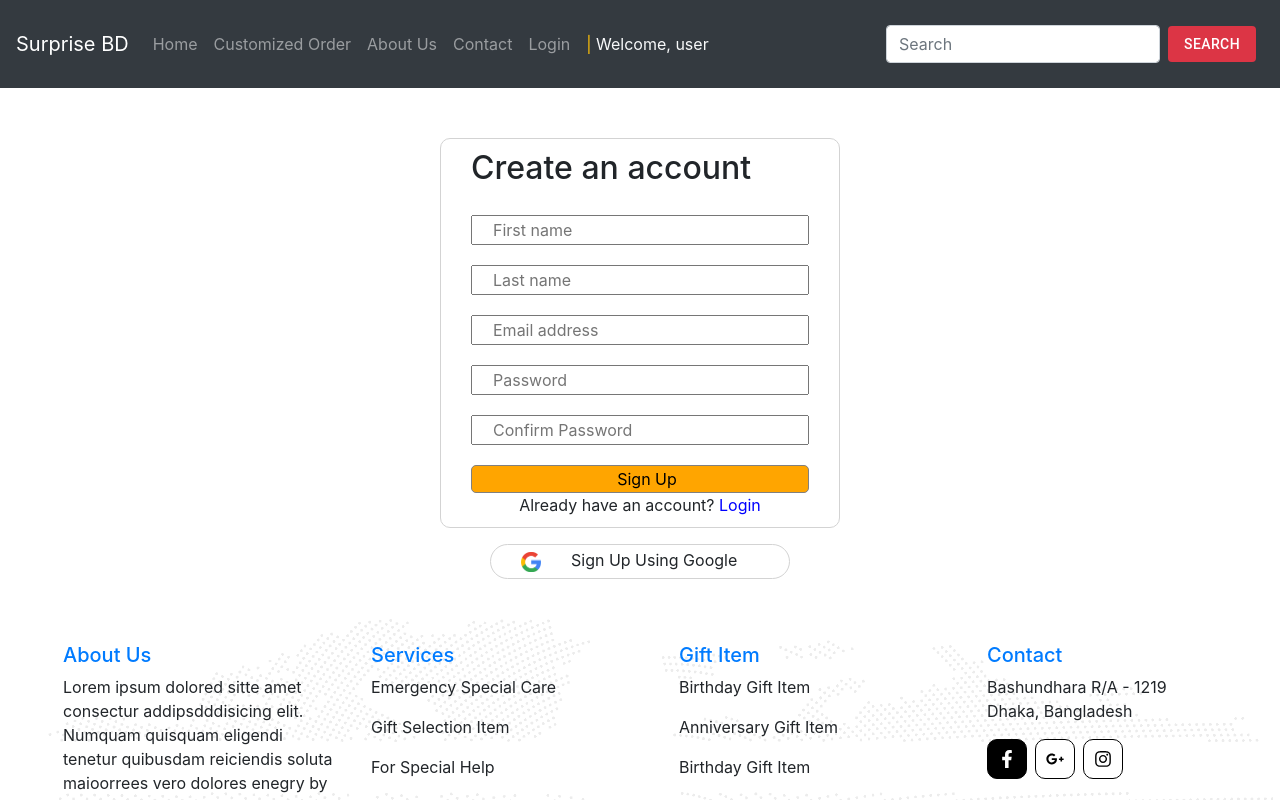
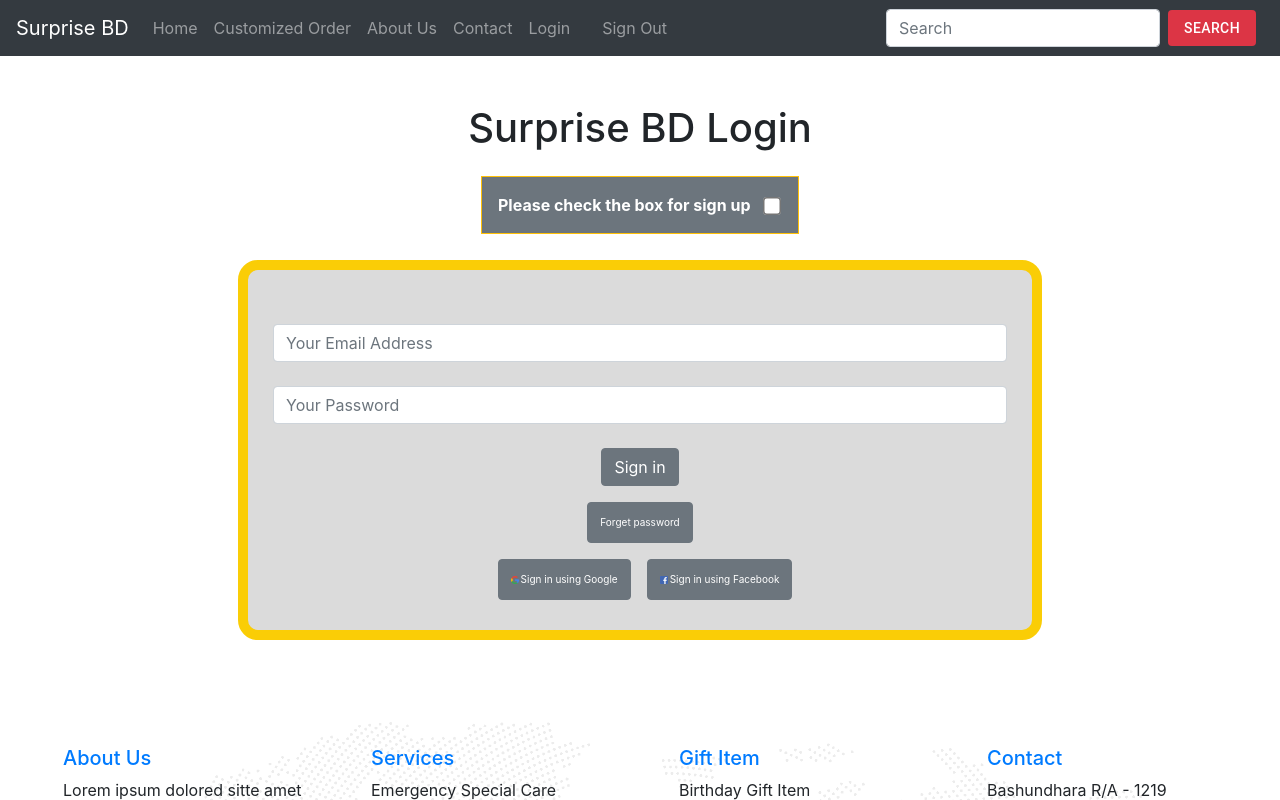
Before and after one commit to MdTaufiqurRahman/CSE499-Group05-SurpriseBD_Client, a React (Create React App) app: page /login in a window 1280 px wide. Shown: the top 800 px of the page. Built offline with nearby package versions, Linux system fonts and the light colour scheme.

Commit message:
Private route system added in between login and shipment page, complete redesign the login page, few changes in header and newly shipment page created.

```diff
--- a/src/App.js
+++ b/src/App.js
@@ -1,10 +1,5 @@
 import "./App.css";
-import {
-  BrowserRouter as Router,
-  Switch,
-  Route,
-  Link
-} from "react-router-dom";
+import { BrowserRouter as Router, Switch, Route, Link } from "react-router-dom";
 import Header from "./Component/Header/Header";
 import Home from "./Component/Home/Home";
 import Login from "./Component/Login/Login";
@@ -16,15 +11,16 @@ import CustomizeOrder from "./Component/CustomizeOrder/CustomizeOrder";
 import Shop from "./Component/Shop/Shop";
 import ProductDetail from "./Component/ProductDetail/ProductDetail";
 import Review from "./Component/Review/Review";
+import PrivateRoute from "./Component/PrivateRoute/PrivateRoute";
+import Shipment from "./Component/Shipment/Shipment";
 
 export const UserContext = createContext();
 
 function App() {
-  const [loggedIn, setLoggedIn] = useState({});
-  const [name, setName] = useState("user");
+  const [loggedInUser, setLoggedInUser] = useState({})
 
   return (
-    <UserContext.Provider value={[loggedIn, setLoggedIn, name, setName]}>
+    <UserContext.Provider value ={[loggedInUser, setLoggedInUser]}>
       <Router>
         <Header></Header>
         <Switch>
@@ -49,6 +45,9 @@ function App() {
           <Route path="/customized">
             <CustomizeOrder></CustomizeOrder>
           </Route>
+          <PrivateRoute path="/shipment">
+            <Shipment></Shipment>
+          </PrivateRoute>
           <Route path="/product/:productKey">
             <ProductDetail></ProductDetail>
           </Route>
--- a/src/Component/Header/Header.js
+++ b/src/Component/Header/Header.js
@@ -1,49 +1,37 @@
 import React, { useContext } from "react";
-import { Button } from '@material-ui/core';
-import { Link } from 'react-router-dom';
+import { Button } from "@material-ui/core";
+import { Link } from "react-router-dom";
 import { UserContext } from "../../App";
-import './Header.css';
+import "./Header.css";
 import { Form, FormControl, Nav, Navbar } from "react-bootstrap";
 
 const Header = () => {
-    const [loggedIn, setLoggedIn, name, setName] = useContext(UserContext);
+  const [loggedInUser, setLoggedInUser] = useContext(UserContext);
 
   return (
-
     <div>
       <Navbar bg="dark" variant="dark">
+        <Nav className="mr-auto mt-auto">
         <Navbar.Brand href="/home">Surprise BD</Navbar.Brand>
-    <Nav className="mr-auto mt-3">
           <Nav.Link href="/home">Home</Nav.Link>
           <Nav.Link href="/customized">Customized Order</Nav.Link>
           <Nav.Link href="/about">About Us</Nav.Link>
           <Nav.Link href="/contact">Contact</Nav.Link>
           <Nav.Link href="/login">Login</Nav.Link>
-      <Nav.Link> {
-                    loggedIn?
-                        <p className="text-light" >
-                            <span className="text-warning"> | </span> Welcome, {name}
-                        </p>
-                    : <>
-                        <Link style={{textDecoration:"none", color:"white"}} to="/login">
-                            <Button size="small" style={{background:"red", color:"orange"}}>
-                                Login
-                            </Button>
-                        </Link>
-                    </>
-                } </Nav.Link>
-
+          <Nav.Link variant="danger" >{loggedInUser.email}</Nav.Link>
+          <Nav.Link onClick={() => setLoggedInUser({})}>Sign Out</Nav.Link>
         </Nav>
         <Form inline>
           <FormControl type="text" placeholder="Search" className="mr-sm-2" />
-      <Button variant="outline-info" className="mr-sm-2 bg-danger text-white">Search</Button>
+          <Button
+            variant="outline-info"
+            className="mr-sm-2 bg-danger text-white"
+          >
+            Search
+          </Button>
         </Form>
       </Navbar>
     </div>
-
-
-
-
   );
 };
 
--- a/src/Component/Login/Login.css
+++ b/src/Component/Login/Login.css
@@ -1,22 +1,25 @@
-.auth-form-group{
-    min-width: 200px;
-    width:400px;
-    margin:auto;
-    margin-top:50px;
-    border:1px solid lightgray;
-    padding:10px 30px;
-    border-radius:10px;
+.login-form {
+    border: 10px solid rgb(250, 205, 6);
+    margin: 10px 120px;
+    padding: 30px 10px;
+    border-radius: 20px;
+    background-color: rgb(219, 219, 219);
+}
+
+.login-form  Button{
+    size: 5px;
+    padding: 12px;
+    font-size:10px;
     text-align:center;
 }
-.auth-provider-section{
-display:flex;
-align-items:center;
-border:1px solid lightgray;
-border-radius:30px;
-padding:2px 20px;
- margin:0 0 5px 0;
-height:35px;
+
+.login-form  Button img{
+    width: 10px;
+    height: inherit;
+    padding-right: 2px;
 }
-.auth-form-group input{
-    padding-left:20px
+.checkbox{
+    zoom: 1.5;
+    vertical-align: middle;
+    position: relative;
 }
--- a/src/Component/Login/Login.js
+++ b/src/Component/Login/Login.js
@@ -1,252 +1,201 @@
-import firebase from "firebase/app";
-import "firebase/auth";
-import firebaseConfig from './firebase.config';
-import React from 'react';
-import { FormGroup } from '@material-ui/core';
-import { useContext, useState } from 'react';
-import { UserContext } from '../../App';
-import { useHistory, useLocation } from 'react-router-dom';
-import './Login.css';
-import google from '../../images/icons/google.png';
+import { useContext, useState } from "react";
+import { UserContext } from "../../App";
+import { useHistory, useLocation } from "react-router";
+import {
+  createUserWithEmailAndPassword,
+  handleFbSignIn,
+  handleGoogleSignIn,
+  handleSignOut,
+  initializeLoginFramework,
+  resetPassword,
+  signInWithEmailAndPassword,
+} from "./LoginManager";
+import { Button } from "react-bootstrap";
+import "./Login.css";
+import googleimg from "../../images/icons/google.png";
+import fbimg from "../../images/icons/fb.png";
 
+function Login() {
+    const [newUser, setNewUSer] = useState(false);
+    const [user, setUser] = useState({
+      isSignedIn: false,
+      name: "",
+      email: "",
+      password: "",
+      photo: "",
+      error: "",
+      success: false,
+    });
 
-if (firebase.apps.length === 0) {
-    firebase.initializeApp(firebaseConfig);
-  }
-const Login = () => {
-    const [loggedIn, setLoggedIn,name, setName]=useContext(UserContext);
+    initializeLoginFramework();
+    const [loggedInUser, setLoggedInUser] = useContext(UserContext);
+    const history = useHistory();
+    const location = useLocation();
+    const { from } = location.state || { from: { pathname: "/" } };
 
-        const [confirmationError, setConfirmationError]=useState(false)
-        const [isSignedUp, setisSignedUp]=useState(false)
-        const [submiter, setSubmiter]=useState("")
-        const [user, setUser]=useState({})
-        const location=useLocation().location?.pathname
-        const history=useHistory()
-        const [verified, setVerified]=useState("null")
-        const [verifyMessage, setVerifyMessage]=useState(false)
+    const googleSignIn = () => {
+      handleGoogleSignIn().then((res) => {
+        setUser(res);
+        setLoggedInUser(res);
+        history.replace(from);
+      });
+    };
 
+    const fbSignIn = () => {
+      handleFbSignIn().then((res) => {
+        setUser(res);
+        setLoggedInUser(res);
+        history.replace(from);
+      });
+    };
 
-        const formHandler=(event)=>{
+    const signOut = () => {
+      handleSignOut().then((res) => {
+        setUser(res);
+        setLoggedInUser(res);
+      });
+    };
 
-            event.preventDefault()
-    //Signup with email and password
-                if(submiter === "signup") {
-                    user.password===user.confirmationPassword ?
-                    firebase.auth().createUserWithEmailAndPassword(user.email,user.password)
-                    .then(res=>{
-                        setConfirmationError(false)
-                        setUser({...user, signupError:""})
-                        setisSignedUp(true)
-                        setVerifyMessage(true)
-                        const currentUser = firebase.auth().currentUser;
-                        currentUser.updateProfile({
-                        displayName: `${user.fname} ${user.lname}`
-                        })
-                        currentUser.sendEmailVerification()
+    const handleBlur = (e) => {
+      let isFormValid = true;
+      if (e.target.name === "email") {
+        isFormValid = /\S+@\S+\.\S+/.test(e.target.value);
+      }
+      if (e.target.name === "password") {
+        const isPasswordsValid = e.target.value.length > 6;
+        const passwordHasNumber = /\d{1}/.test(e.target.value);
+        isFormValid = isPasswordsValid && passwordHasNumber;
+      }
+      if (isFormValid) {
+        /// [...cart, newItem]
+        const newUserInfo = { ...user };
+        newUserInfo[e.target.name] = e.target.value;
+        setUser(newUserInfo);
+      }
+    };
 
-                    })
-                    .catch(err=>{
-                        setUser({...user, signupError:err.message})
-                    })
-                    : setConfirmationError(true)
-                }
+    const handleSubmit = (e) => {
+      //console.log(user.email, user.password);
+      if (newUser && user.email && user.password) {
+        createUserWithEmailAndPassword(user.name, user.email, user.password).then(
+          (res) => {
+            setUser(res);
+            setLoggedInUser(res);
+            history.replace(from);
+          }
+        );
+      }
 
+      if (!newUser && user.email && user.password) {
+        signInWithEmailAndPassword(user.email, user.password).then((res) => {
+          setUser(res);
+          setLoggedInUser(res);
+          history.replace(from);
+        });
+      }
 
-    // Sign in with email and password
+      e.preventDefault();
+    };
 
+  return (
+    <div className="container p-5" style={{ textAlign: "center", padding:"5px" }}>
+      <h1>Surprise BD Login</h1>
 
-            if(submiter === "signin"){
-                setVerifyMessage(false)
-                setUser({...user, signinError:""})
-                        firebase.auth().signInWithEmailAndPassword(user.email,user.password)
-                        .then(res=>{
-                            const currentUser = firebase.auth().currentUser;
-                            setName(currentUser.displayName)
-                            if(currentUser.emailVerified){
-                                setLoggedIn(true)
-                                history.replace(location || "/" )
-                            }else{
-                                currentUser.sendEmailVerification()
-                                setVerified("false")
-                            }
+      <label
+        htmlFor="newUser"
+        className="text-white font-weight-bold m-3 p-3 border border-warning bg-secondary"
+      >
+        Please check the box for sign up
+        <input
+        type="checkbox"
+        className="checkbox ml-2"
+        onChange={() => setNewUSer(!newUser)}
+        name="newUser"
+      />
+      </label>
+      <form className="login-form" onClick={handleSubmit}>
+        <div class="form-group container">
+          {newUser && (
+            <input
+              type="text"
+              name="name"
+              onBlur={handleBlur}
+              class="form-control"
+              placeholder="Your Name"
+              required
+            />
+          )}
+          <br />
+          <input
+            type="text"
+            name="email"
+            onBlur={handleBlur}
+            class="form-control"
+            placeholder="Your Email Address"
+            required
+          />
+          <br />
+          <input
+            type="password"
+            name="password"
+            onBlur={handleBlur}
+            class="form-control"
+            placeholder="Your Password"
+            required
+          />
+          <br />
+          <input
+            type="submit"
+            class="btn btn-secondary"
+            value={newUser ? "Sign Up" : "Sign in"}
+          />
+        </div>
 
-                        })
-                        .catch(err=>{
-                            setUser({...user, signinError:err.message})
-                        })
+        <Button variant="secondary" onClick={() => resetPassword(user.email)}>
+          Forget password
+        </Button>
+        <p style={{ color: "red" }}>{user.error}</p>
+        {user.success && (
+          <p style={{ color: "green" }}>
+            User {newUser ? "created" : "Logged in"} successfully
+          </p>
+        )}
+        <div className=" d-flex justify-content-sm-center row-1">
+          <div className="cl-6 mr-3">
+          {user.isSignedIn ? (
+            <Button variant="secondary" onClick={signOut}>
+              Sign out
+            </Button>
+          ) : (
+            <Button
+              variant="secondary"
+              style={{ marginLeft: "10px" }}
+              onClick={googleSignIn}
+            >
+              <img src={googleimg} alt=""></img>
+              Sign in using Google
+            </Button>
+          )}
+          </div>
 
-                 }
-        }
+          <div className="cl-6 ">
+          <Button variant="secondary" onClick={fbSignIn}>
+            <img src={fbimg} alt=""></img>
+            Sign in using Facebook
+          </Button>
+          </div>
+        </div>
+      </form>
 
-
-    // Google sign in handle
-        const googleSigninHandler =()=>{
-            const provider = new firebase.auth.GoogleAuthProvider();
-            firebase.auth().signInWithPopup(provider)
-            .then(res=>{
-                const currentUser = firebase.auth().currentUser;
-                setName(currentUser.displayName)
-                setLoggedIn(true)
-                history.replace(location || '/')
-            })
-            .catch(err=>{
-                setUser({...user, signinError:err.message})
-            })
-        }
-
-
-    //signup and login toogler button
-        const loginToggleHandler=()=>{
-            setisSignedUp(true)
-            setConfirmationError(false)
-            setUser({...user, signupError:""})
-        }
-
-        const signupToggleHandler=()=>{
-            setisSignedUp(false)
-            setUser({...user, signinError:""})
-        }
-
-        //Password reset
-        const sendVerification=(email)=>{
-            firebase.auth().sendPasswordResetEmail(email)
-        }
-    return (
+      {user.isSignedIn && (
         <div>
-              <form onSubmit={formHandler}
-        className="form-group auth-form-group">
-
-            {
-                    verifyMessage &&
-                        <h5 style={{
-                            textAlign:"center",
-                            width:"200px",
-                            margin:"auto",
-                            padding:"7px",
-                            borderRadius:"30px",
-                            background:"#268b268c",
-                            color:"white"
-                        }}>
-                            Verification mail sent!
-                        </h5>
-                }
-
-            <FormGroup>
-                {
-                    isSignedUp? <h2 style={{textAlign:"left"}}>Login</h2>
-                    : <h2 style={{textAlign:"left"}}>Create an account</h2>
-                }
-
-                {
-                    !isSignedUp && <>
-                        <input style={{marginTop:'20px',}} onBlur={(event)=>setUser({...user,fname:event.target.value})}
-                            type="text" placeholder="First name" required/>
-                        <input style={{marginTop:'20px'}}  onBlur={(event)=>setUser({...user,lname:event.target.value})}
-                            type="text" placeholder="Last name" required/>
-                    </>
-                }
-
-                <input style={{marginTop:'20px'}}  onBlur={(event)=>setUser({...user,email:event.target.value})}
-                    type="email" placeholder="Email address" required/>
-
-                <input style={{marginTop:'20px'}}  onBlur={(event)=>setUser({...user,password:event.target.value})}
-                    type="password" placeholder="Password" required/>
-                {
-                    !isSignedUp &&
-                        <input style={{marginTop:'20px'}}  onBlur={(event)=>setUser({...user,confirmationPassword:event.target.value})}
-                            type="password" placeholder="Confirm Password" required/>
-                }
-
-                {
-                    isSignedUp &&
-                        <div style={{display:"flex", justifyContent:"space-between", fontSize:"13px", fontWeight:"500"}}>
-                            <div style={{display:"flex", alignItems:"center"}}>
-                                <input id="checkbox" type="Checkbox" />
-                                <label htmlFor="checkbox" style={{marginBottom:"6px"}}>
-                                    Remember me
-                                </label>
-                            </div>
-                            <p onClick={ ()=>user.email && sendVerification(user.email)} style={{color:"red", cursor:"pointer"}}>Forgot Password</p>
-                        </div>
-                }
-
-                {
-                    user.signinError ?
-                        <p style={{color:"red", fontSize:"13px"}}>
-                            {user.signinError}
-                        </p>
-                    : ""
-                }
-                {
-                     verified &&
-                     verified==="false" &&
-                        <p style={{color:"red", fontSize:"13px"}}>
-                            Email Not verified ! Please check your email.
-                        </p>
-
-                }
-                {
-                     user.signupError ?
-                        <p style={{color:"red", fontSize:"13px"}}>
-                            {user.signupError}
-                        </p>
-                     : ""
-                }
-
-                {
-                    confirmationError ?
-                        <p style={{color:"red", fontSize:"13px"}}>
-                            Doesn't match your password
-                        </p>
-                    : ""
-                }
-                {
-                    isSignedUp ?
-                    <input  name="signin" type="submit" value="Sign In"
-                        style={{cursor:"pointer", backgroundColor:'orange', border:'1px solid gray', borderRadius:'5px'}}
-                        onClick={(event)=>setSubmiter(event.target.name)} />
-
-                    : <input name="signup" type="submit" value="Sign Up"
-                        style={{cursor:"pointer",backgroundColor:'orange', border:'1px solid gray', borderRadius:'5px',marginTop:'20px'}}
-                        onClick={(event)=>setSubmiter(event.target.name)} />
-                }
-            </FormGroup>
-                {
-                    isSignedUp ?
-                        <>
-                            <span>Don't have an account? </span>
-                            <span onClick={signupToggleHandler}
-                                style={{color:"blue",cursor:"pointer"}}>
-                                    Sign Up
-                            </span>
-                        </>
-
-                    :<>
-                        <span>Already have an account? </span>
-                        <span onClick={loginToggleHandler}
-                            style={{color:"blue",cursor:"pointer"}}>
-                                Login
-                        </span>
-                    </>
-
-                }
-        </form>
-
-    { /* ----- OutSide of Form ------ */ }
-       <div style={{width:"300px", margin:"auto", marginTop:'10px', marginBottom:'40px'}}>
-
-            <div onClick={googleSigninHandler}
-                    style={{cursor:"pointer"}}
-                    className="auth-provider-section">
-                <img style={{width:"20px", height:"20px", marginLeft:"10px"}} src={google} alt=""/>
-                <p style={{marginLeft:'30px', paddingTop:'12px'}} >
-                    Sign Up Using Google
-                </p>
-            </div>
-
+          <p>Welcome, {user.name}</p>
+          <p>Your email: {user.email}</p>
+          <img src={user.photo} alt=""></img>
         </div>
-        </div>
-    );
-};
+      )}
+    </div>
+  );
+}
 
 export default Login;
--- /dev/null
+++ b/src/Component/Login/LoginManager.js
@@ -0,0 +1,147 @@
+import firebase from "firebase/app";
+import "firebase/auth";
+import firebaseConfig from "./firebase.config";
+
+export const initializeLoginFramework = () => {
+  if (firebase.apps.length === 0) {
+    firebase.initializeApp(firebaseConfig);
+  }
+};
+
+export const handleGoogleSignIn = () => {
+  const googleProvider = new firebase.auth.GoogleAuthProvider();
+  return firebase
+    .auth()
+    .signInWithPopup(googleProvider)
+    .then((res) => {
+      const { displayName, photoURL, email } = res.user;
+      const signedInUser = {
+        isSignedIn: true,
+        name: displayName,
+        email: email,
+        photo: photoURL,
+        success: true,
+      };
+      return signedInUser;
+    })
+    .catch((err) => {
+      console.log(err);
+      console.log(err.message);
+    });
+};
+
+export const handleFbSignIn = () => {
+  const fbProvider = new firebase.auth.FacebookAuthProvider();
+  return firebase
+    .auth()
+    .signInWithPopup(fbProvider)
+    .then(function (result) {
+      //var token = result.credential.accessToken;
+      var user = result.user;
+      user.success = true;
+      return user;
+    })
+    .catch(function (error) {
+      var errorCode = error.code;
+      var errorMessage = error.message;
+      console.log(errorCode, errorMessage);
+    });
+};
+
+export const handleSignOut = () => {
+  return firebase
+    .auth()
+    .signOut()
+    .then((res) => {
+      const signedOutUser = {
+        isSignedIn: false,
+        name: "",
+        email: "",
+        photo: "",
+        error: "",
+        success: false,
+      };
+      return signedOutUser;
+    })
+    .catch((err) => {
+      // An error happened.
+    });
+};
+
+export const createUserWithEmailAndPassword = (name, email, password) => {
+  return firebase
+    .auth()
+    .createUserWithEmailAndPassword(email, password)
+    .then((res) => {
+      const newUserInfo = res.user;
+      newUserInfo.error = "";
+      newUserInfo.success = true;
+      updateUserName(name);
+      verifyEmail();
+      return newUserInfo;
+    })
+    .catch((error) => {
+      const newUserInfo = {};
+      newUserInfo.error = error.message;
+      newUserInfo.success = false;
+      return newUserInfo;
+    });
+};
+
+export const signInWithEmailAndPassword = (email, password) => {
+  return firebase
+    .auth()
+    .signInWithEmailAndPassword(email, password)
+    .then((res) => {
+      const newUserInfo = res.user;
+      newUserInfo.error = "";
+      newUserInfo.success = true;
+      return newUserInfo;
+    })
+    .catch(function (error) {
+      const newUserInfo = {};
+      newUserInfo.error = error.message;
+      newUserInfo.success = false;
+      return newUserInfo;
+    });
+};
+
+const updateUserName = (name) => {
+  const user = firebase.auth().currentUser;
+
+  user
+    .updateProfile({
+      displayName: name,
+    })
+    .then(function () {
+      console.log("user name updated successfully");
+    })
+    .catch(function (error) {
+      console.log(error);
+    });
+};
+
+const verifyEmail = () => {
+  var user = firebase.auth().currentUser;
+
+  user
+    .sendEmailVerification()
+    .then(function () {
+      // Email sent.
+    })
+    .catch(function (error) {
+      // An error happened.
+    });
+};
+
+export const resetPassword = (email) => {
+  var auth = firebase.auth();
+  auth
+    .sendPasswordResetEmail(email)
+    .then(function () {
+      // Email sent.
+    })
+    .catch(function (error) {
+      // An error happened.
+    });
+};
--- a/src/Component/PrivateRoute/PrivateRoute.js
+++ b/src/Component/PrivateRoute/PrivateRoute.js
@@ -1,20 +1,20 @@
-import React, { useContext } from 'react';
-import { Redirect, Route } from 'react-router';
-import { UserContext } from '../../App';
+import React, { useContext } from "react";
+import { Redirect, Route } from "react-router";
+import { UserContext } from "../../App";
 
-const PrivateRoute = ({children, ...rest}) => {
-    const [loggedIn, setLoggedIn] = useContext(UserContext);
+const PrivateRoute = ({ children, ...rest }) => {
+  const [loggedInUser, setLoggedInUser] = useContext(UserContext);
   return (
     <Route
       {...rest}
       render={({ location }) =>
-          loggedIn.email ? (
+        (loggedInUser.email) ? (
           children
         ) : (
           <Redirect
             to={{
               pathname: "/login",
-                state: { from: location }
+              state: { from: location },
             }}
           />
         )
--- /dev/null
+++ b/src/Component/Shipment/Shipment.js
@@ -0,0 +1,11 @@
+import React from 'react';
+
+const Shipment = () => {
+    return (
+        <div>
+            <h1 style={{border:"10px", margin:"10px", padding:"100px", textAlign:"center"}} >Shipment page under maintenance, hopefully it will update soon.</h1>
+        </div>
+    );
+};
+
+export default Shipment;
```
Also changed, not shown: src/Component/Review/Review.js (+13 -6 lines), src/images/icons/fb.png (added), 1 other file (tests, documents, lock files or other folders). Lines whose indentation alone changed are shown as unchanged.
